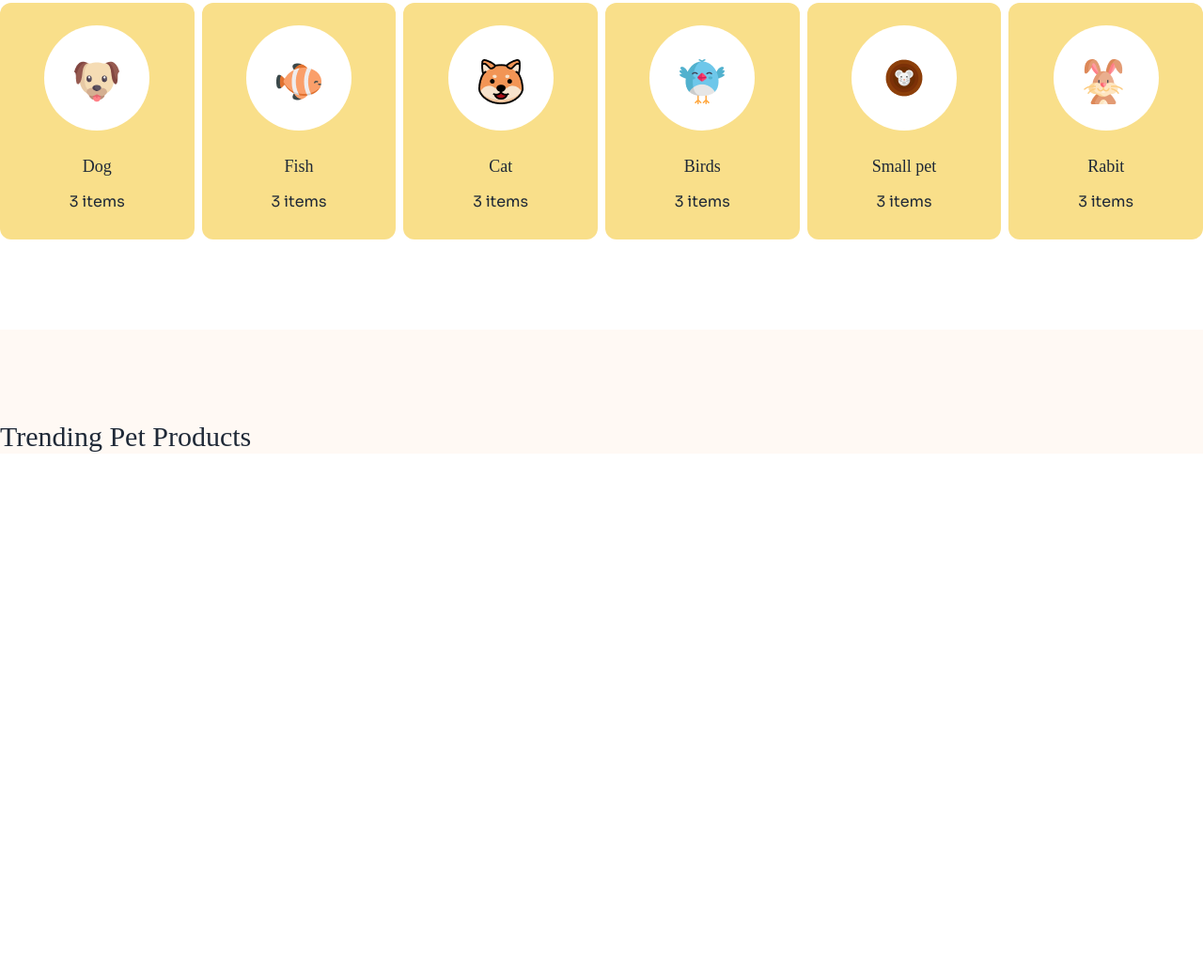
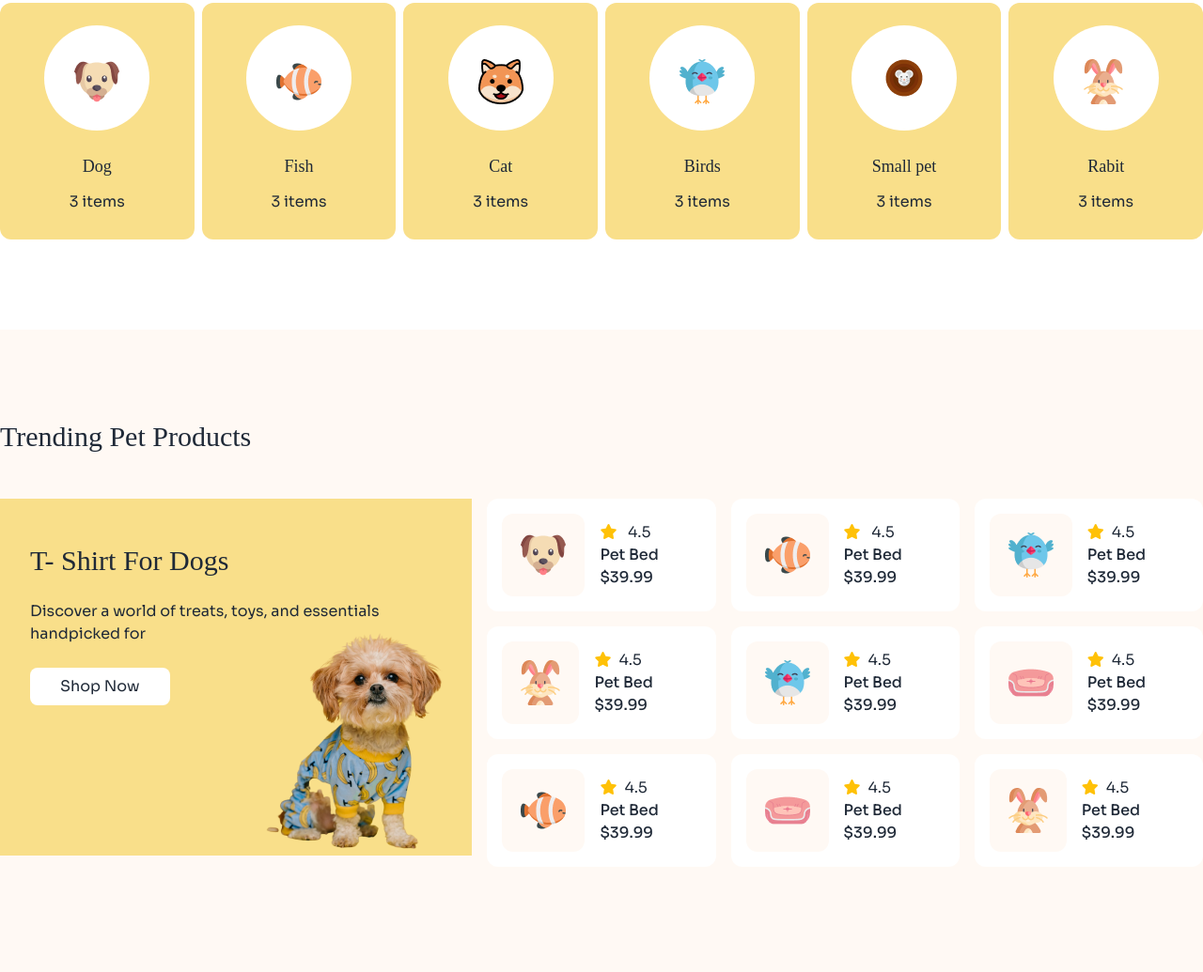
Before and after one commit to osmangonirabbi13/assignment-3, a plain HTML site: page index.html in a window 1280 px wide. Shown: the part 1057-2092 px from the top of the page at 94% size. Before the commit the page ends 1540 px from the top, so only its background shows below. Drawn offline with nearby package versions, Linux system fonts and the light colour scheme; a web font is replaced by a local one.

Commit message:
Trending Pet Products section add

```diff
--- a/index.html
+++ b/index.html
@@ -115,11 +115,111 @@
             </div>
         </section>
         <!-- Browse By Categories section end -->
-         <section class="w-full bg-[#FFF9F4] mt-24">
-            <div class="max-w-7xl mx-auto pt-24">
-                <h2 class="adlam-display-regular text-3xl ">Trending Pet Products</h2>
+        <!-- Trending Pet Products section start -->
+        <section class="w-full bg-[#FFF9F4] mt-24">
+            <div class="lg:max-w-7xl lg:mx-auto pt-24">
+                <h2 class="adlam-display-regular text-3xl">Trending Pet Products</h2>
             </div>
-         </section>
+            <div class="pb-7 lg:pb-28 lg:max-w-7xl lg:mx-auto mt-12 grid grid-cols-2  lg:grid-cols-5 gap-4">
+                <div class="col-span-2 row-span-3 h-[380px]  bg-[#F9DF8A] relative lg:col-span-2 lg:row-span-3 ">
+                    <h2 class="adlam-display-regular text-3xl pt-12 pl-8">T- Shirt For Dogs</h2>
+                    <p class="pt-6 pl-8">Discover a world of treats, toys, and essentials handpicked for </p>
+                    <button class="px-8 py-2 rounded-lg mr-3 bg-[#FFFFFF] mt-6 ml-8">Shop Now</button>
+                    <img class=" absolute bottom-0 right-0  " src="./assets/cute-pet-small.png" alt="">
+                </div>
+                <div class="flex items-center gap-4 bg-[#FFFFFF] rounded-xl">
+                    <div class="bg-[#FFF9F4] my-4 ml-4 rounded-xl">
+                        <img class="px-5 py-5" src="./assets/dog-cartoon.png" alt="">
+                    </div>
+                    <div>
+                        <i class="fa-solid fa-star text-[#FFC107] pr-2"></i> 4.5<br>
+                        <h2 class="font-medium">Pet Bed</h2>
+                        <p class="font-medium">$39.99</p>
+                    </div>
+                </div>
+                <div class="flex items-center gap-4 bg-[#FFFFFF] rounded-xl ">
+                    <div class="bg-[#FFF9F4] my-4 ml-4 rounded-xl">
+                        <img class="px-5 py-5" src="./assets/fish-cartoon.png" alt="">
+                    </div>
+                    <div>
+                        <i class="fa-solid fa-star text-[#FFC107] pr-2"></i> 4.5<br>
+                        <h2 class="font-medium">Pet Bed</h2>
+                        <p class="font-medium">$39.99</p>
+                    </div>
+                </div>
+                <div class="flex items-center gap-4 bg-[#FFFFFF] rounded-xl">
+                    <div class="bg-[#FFF9F4] my-4 ml-4 rounded-xl">
+                        <img class="px-5 py-5" src="./assets/bird-cartoon.png" alt="">
+                    </div>
+                    <div>
+                        <i class="fa-solid fa-star text-[#FFC107] pr-2"></i>4.5<br>
+                        <h2 class="font-medium">Pet Bed</h2>
+                        <p class="font-medium">$39.99</p>
+                    </div>
+                </div>
+                <div class="flex items-center gap-4 bg-[#FFFFFF] rounded-xl">
+                    <div class="bg-[#FFF9F4] my-4 ml-4 rounded-xl">
+                        <img class="px-5 py-5" src="./assets/rabbit-cartoon.png" alt="">
+                    </div>
+                    <div>
+                        <i class="fa-solid fa-star text-[#FFC107] pr-2"></i>4.5<br>
+                        <h2 class="font-medium">Pet Bed</h2>
+                        <p class="font-medium">$39.99</p>
+                    </div>
+                </div>
+                <div class="flex items-center gap-4 bg-[#FFFFFF] rounded-xl">
+                    <div class="bg-[#FFF9F4] my-4 ml-4 rounded-xl">
+                        <img class="px-5 py-5" src="./assets/bird-cartoon.png" alt="">
+                    </div>
+                    <div>
+                        <i class="fa-solid fa-star text-[#FFC107] pr-2"></i>4.5<br>
+                        <h2 class="font-medium">Pet Bed</h2>
+                        <p class="font-medium">$39.99</p>
+                    </div>
+                </div>
+                <div class="flex items-center gap-4 bg-[#FFFFFF] rounded-xl">
+                    <div class="bg-[#FFF9F4] my-4 ml-4 rounded-xl">
+                        <img class="px-5 py-5" src="./assets/pet-couch.png" alt="">
+                    </div>
+                    <div>
+                        <i class="fa-solid fa-star text-[#FFC107] pr-2"></i>4.5<br>
+                        <h2 class="font-medium">Pet Bed</h2>
+                        <p class="font-medium">$39.99</p>
+                    </div>
+                </div>
+                <div class="flex items-center gap-4 bg-[#FFFFFF] rounded-xl">
+                    <div class="bg-[#FFF9F4] my-4 ml-4 rounded-xl">
+                        <img class="px-5 py-5" src="./assets/fish-cartoon.png" alt="">
+                    </div>
+                    <div>
+                        <i class="fa-solid fa-star text-[#FFC107] pr-2"></i>4.5<br>
+                        <h2 class="font-medium">Pet Bed</h2>
+                        <p class="font-medium">$39.99</p>
+                    </div>
+                </div>
+                <div class="flex items-center gap-4 bg-[#FFFFFF] rounded-xl">
+                    <div class="bg-[#FFF9F4] my-4 ml-4 rounded-xl">
+                        <img class="px-5 py-5" src="./assets/pet-couch.png" alt="">
+                    </div>
+                    <div>
+                        <i class="fa-solid fa-star text-[#FFC107] pr-2"></i>4.5<br>
+                        <h2 class="font-medium" >Pet Bed</h2>
+                        <p class="font-medium">$39.99</p>
+                    </div>
+                </div>
+                <div class="hidden lg:flex lg:items-center lg:gap-4 lg:bg-[#FFFFFF] lg:rounded-xl ">
+                    <div class="bg-[#FFF9F4] my-4 ml-4 rounded-xl">
+                        <img class="px-5 py-5" src="./assets/rabbit-cartoon.png" alt="">
+                    </div>
+                    <div>
+                        <i class="fa-solid fa-star text-[#FFC107] pr-2"></i>4.5<br>
+                        <h2 class="font-medium">Pet Bed</h2>
+                        <p class="font-medium">$39.99</p>
+                    </div>
+                </div>
+            </div>
+        </section>
+        <!-- Trending Pet Products section end -->
     </main>
     <footer>
 
```
